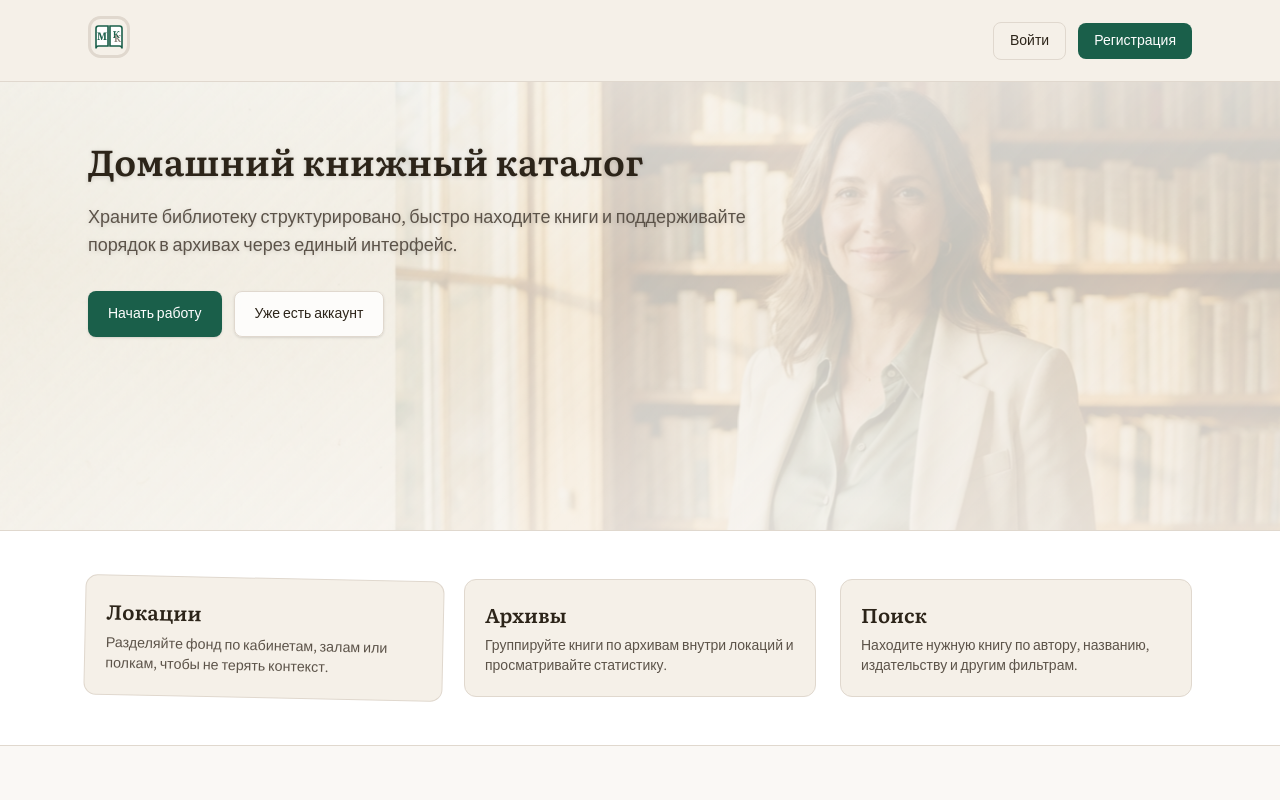
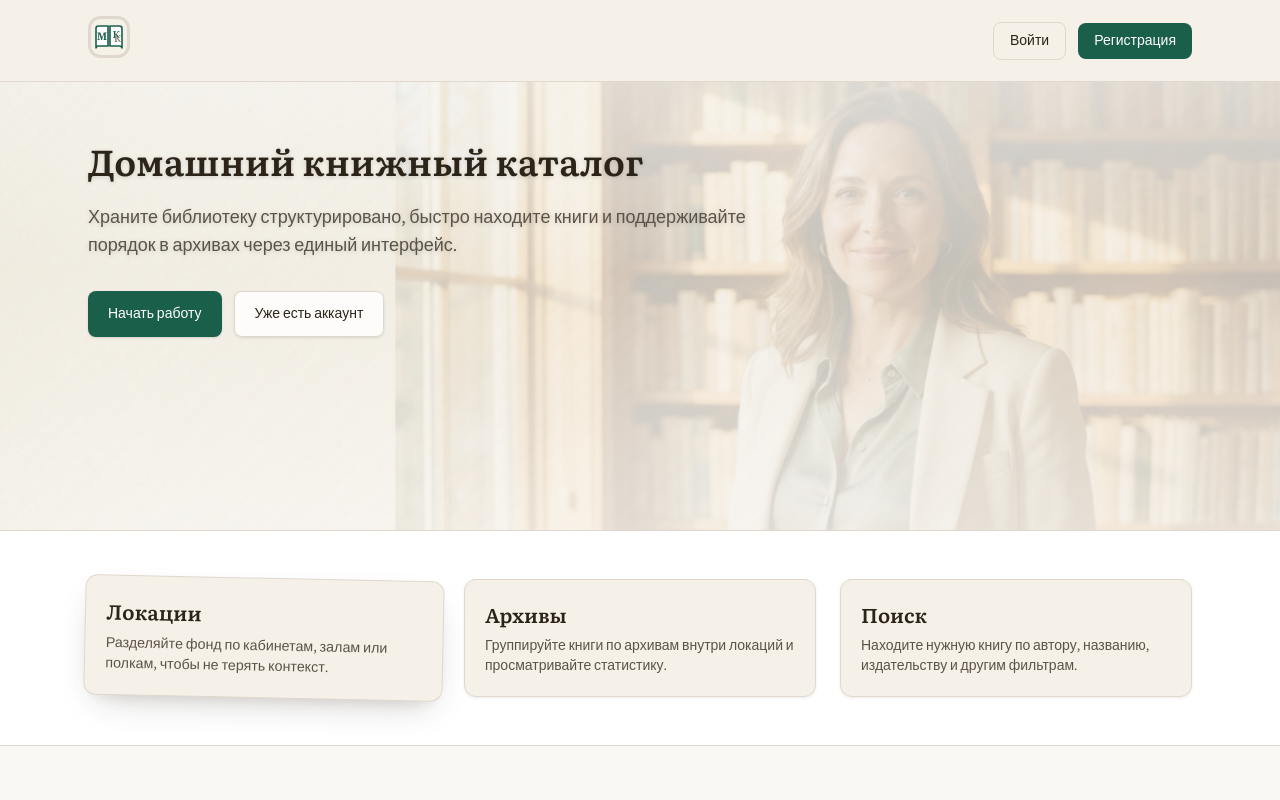
Before and after one commit to axer665/library, a Next.js app in the folder frontend/: page / in a window 1280 px wide. In both pictures the pointer is over the element 264 px from the left and 638 px from the top of the page. Shown: the top 800 px of the page. Built offline with nearby package versions, Linux system fonts and the light colour scheme; no server answers.

Commit message:
articles rotation

```diff
--- a/frontend/src/app/globals.css
+++ b/frontend/src/app/globals.css
@@ -394,14 +394,20 @@ input:focus, textarea:focus, select:focus {
  */
 .landing .landing__article,
 .landing .landing__step {
-  transition: transform 0.22s ease;
   transform-origin: center center;
+  box-shadow: 0 1px 3px rgba(44, 36, 25, 0.08);
+  transition:
+    transform 0.28s ease,
+    box-shadow 0.28s ease;
 }
 
 .landing .landing__section--features .landing__article:nth-child(1):hover,
 .landing .landing__section--audience .landing__article:nth-child(1):hover,
 .landing .landing__step--1:hover {
   transform: scale(1.02) rotate(1.2deg) !important;
+  box-shadow:
+    0 14px 34px -14px rgba(44, 36, 25, 0.28),
+    0 6px 16px -10px rgba(44, 36, 25, 0.14) !important;
   z-index: 1;
 }
 
@@ -409,6 +415,9 @@ input:focus, textarea:focus, select:focus {
 .landing .landing__section--audience .landing__article:nth-child(2):hover,
 .landing .landing__step--2:hover {
   transform: scale(1.02) rotate(-1.25deg) !important;
+  box-shadow:
+    0 14px 34px -14px rgba(44, 36, 25, 0.28),
+    0 6px 16px -10px rgba(44, 36, 25, 0.14) !important;
   z-index: 1;
 }
 
@@ -416,6 +425,9 @@ input:focus, textarea:focus, select:focus {
 .landing .landing__section--audience .landing__article:nth-child(3):hover,
 .landing .landing__step--3:hover {
   transform: scale(1.02) rotate(1.35deg) !important;
+  box-shadow:
+    0 14px 34px -14px rgba(44, 36, 25, 0.28),
+    0 6px 16px -10px rgba(44, 36, 25, 0.14) !important;
   z-index: 1;
 }
 
@@ -429,6 +441,7 @@ input:focus, textarea:focus, select:focus {
   .landing .landing__section--audience .landing__article:hover,
   .landing .landing__step:hover {
     transform: none;
+    box-shadow: 0 1px 3px rgba(44, 36, 25, 0.08);
     z-index: auto;
   }
 }
```
